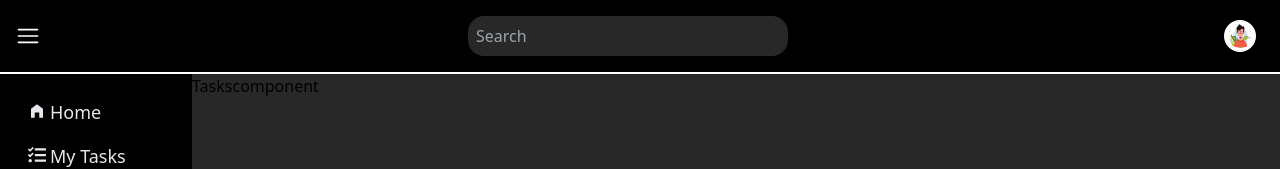
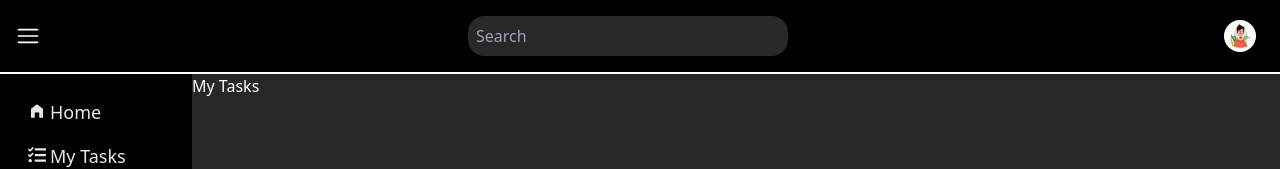
Before and after one commit to himanjalsaha/CLARITY-PRO, a React (Vite) app: page / in a window 1280 px wide. Shown: the top 169 px of the page. Built offline with nearby package versions, Linux system fonts and the light colour scheme.

Commit message:
dshfiowsfioeg

```diff
--- a/src/components/SideNav.jsx
+++ b/src/components/SideNav.jsx
@@ -5,6 +5,7 @@ import { PiChatsTeardropLight } from "react-icons/pi";
 import { IoAnalytics } from "react-icons/io5";
 import { GoGoal } from "react-icons/go";
 import { BsPersonWorkspace } from "react-icons/bs";
+
 const SideNav = () => {
   return (
     <div  className=' flex-[0.15] bg-black h-screen'>
@@ -38,6 +39,9 @@ const SideNav = () => {
     </div>
 
 </div>
+
+
+
   )
 }
 
--- a/src/components/Taskscomponent.jsx
+++ b/src/components/Taskscomponent.jsx
@@ -2,7 +2,9 @@ import React from 'react'
 
 const Taskscomponent = () => {
   return (
-    <div className='bg-[#282828] flex-[0.85]'>Taskscomponent</div>
+    <div className='bg-[#282828] flex-[0.85]'>
+      <div><text className='text-white'>My Tasks</text></div>
+    </div>
   )
 }
 
```
Also changed, not shown: 1 other file (tests, documents, lock files or other folders). Lines whose indentation alone changed are shown as unchanged.
